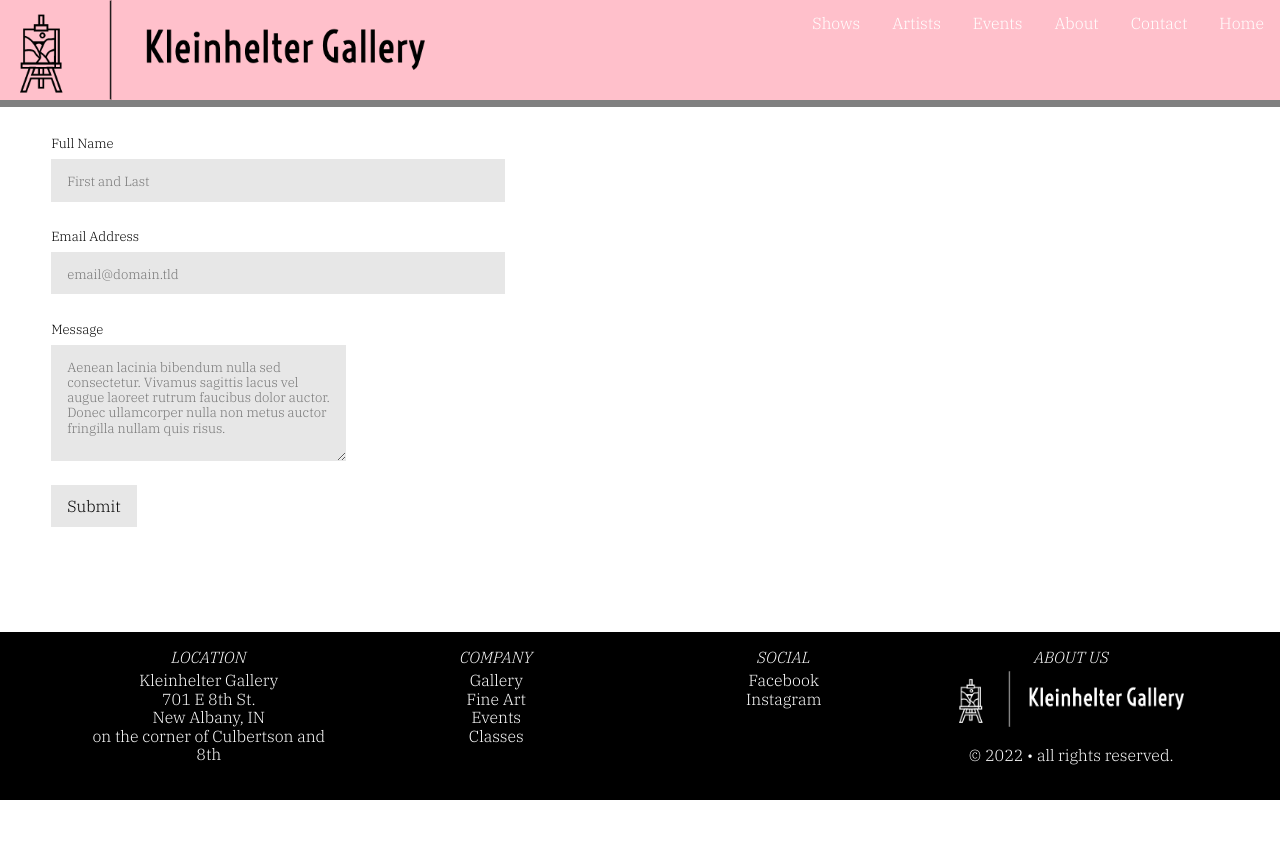
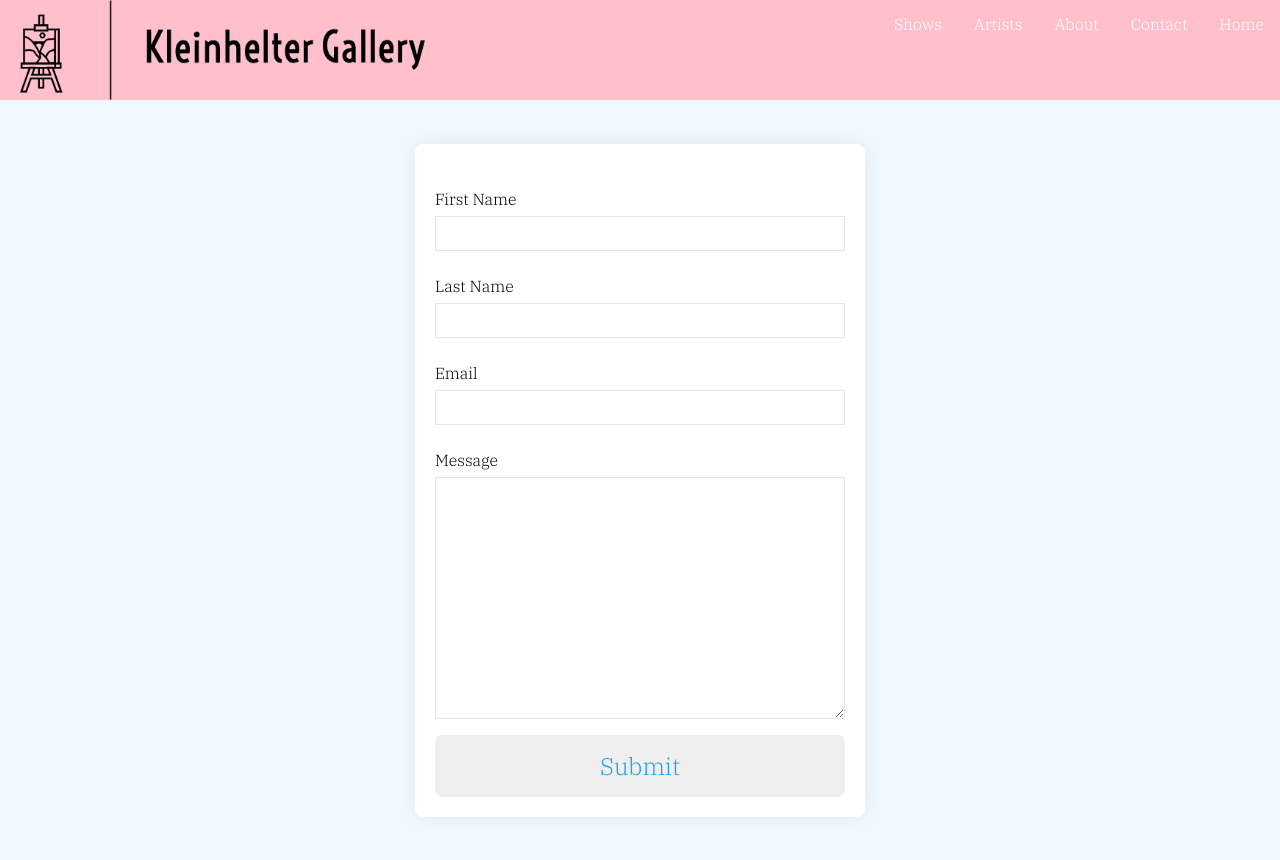
Before and after one commit to GraceKleinhelter/kleinhelter-gallery-online, a plain HTML site: page contact.html in a window 1280 px wide. Shown: the top 860 px of the page. Before the commit the page ends 800 px from the top, so only its background shows below. Drawn offline with nearby package versions, Linux system fonts and the light colour scheme.

Commit message:
created new functioning contact form

```diff
--- a/contact.html
+++ b/contact.html
@@ -12,10 +12,6 @@
         rel="stylesheet">
     <link rel="stylesheet" href="css/display.css">
     <link rel="stylesheet" href="css/gallery-grid.css">
-    <link rel="stylesheet" href="css/normalize.css">
-    <link rel="stylesheet" href="css/small.css">
-    <link rel="stylesheet" href="css/medium.css">
-    <link rel="stylesheet" href="css/large.css">
 </head>
 
 <body>
@@ -32,7 +28,6 @@
                     <li><a class="active" href="index.html">Home</a></li>
                     <li><a href="contact.html">Contact</a></li>
                     <li><a href="about.html">About</a></li>
-                    <li><a href="events.html">Events</a></li>
                     <li><a href="artists.html">Artists</a></li>
                     <li><a href="shows.html">Shows</a></li>
                 </ul>
@@ -41,50 +36,37 @@
         </div>
     </header>
     <main>
-        <!-- JavaScript for Contact Form
-        <div class="container">
-            <form onsubmit="sendEmail(); reset(); return false;">
-                <h3>Join Our Mailing List!</h3>
-                <input type="text" id="name" placeholder="Your Name" required>
-                <input type="email" id="email" placeholder="Email id" required>
-                <input type="text" id="phone" placeholder="Phone no." required>
-                <textarea id="message" rows="4" placeholder="Comments"></textarea>
-                <button type="submit">Send</button>
-            </form>
-        </div>
-        -->
-
-        <!-- no Java Script
-        <div class="container">
-        <form action="https://formspree.io/f/xayvlzlq" method="POST">
-            <h3>Join Our Mailing List!</h3>
-            <label>
-                <input type="text" id="name" placeholder="Your Name" required>
-            </label>
-            <label>
-                <input type="email" name="email" placeholder="Email">
-            </label>
-            <label>
-                <textarea name="message" placeholder="Comments"></textarea>
-            </label>
-         \ -->
 
         <title>Contact Form</title>
-        <section class="form-container">
-        <form id="fs-frm" name="simple-contact-form" accept-charset="utf-8" action="https://formspree.io/f/xayvlzlq" method="post">
-            <fieldset id="fs-frm-inputs">
-              <label for="full-name">Full Name</label>
-              <input type="text" name="name" id="full-name" placeholder="First and Last" required="">
-              <label for="email-address">Email Address</label>
-              <input type="email" name="_replyto" id="email-address" placeholder="email@domain.tld" required="">
-              <label for="message">Message</label>
-              <textarea rows="5" name="message" id="message" placeholder="Aenean lacinia bibendum nulla sed consectetur. Vivamus sagittis lacus vel augue laoreet rutrum faucibus dolor auctor. Donec ullamcorper nulla non metus auctor fringilla nullam quis risus." required=""></textarea>
-              <input type="hidden" name="_subject" id="email-subject" value="Contact Form Submission">
-            </fieldset>
-            <input type="submit" value="Submit">
-          </form>
+        <section class="contact-form">
+            <div class="cont-frm-container">
+                <form action="https://formspree.io/f/xayvlzlq" method="POST" id="my-form">
+
+                    <div class="form-group">
+                        <label for="firstName">First Name</label>
+                        <input type="text" id="firstName" name="firstName">
+                    </div>
+
+                    <div class="form-group">
+                        <label for="lastName">Last Name</label>
+                        <input type="text" id="lastName" name="lastName">
+                    </div>
+
+                    <div class="form-group">
+                        <label for="email">Email</label>
+                        <input type="email" id="email" name="email">
+                    </div>
+
+                    <div class="form-group">
+                        <label for="message">Message</label>
+                        <textarea name="message" id="message" cols="30" rows="10"></textarea>
+                    </div>
+
+                    <button class="cont-frm-button" type="submit">Submit</button>
+                </form>
+            </div>
+            <div id="status"></div>
         </section>
-        <body>
 
     </main>
     <footer class="collapsefix">
--- a/css/display.css
+++ b/css/display.css
@@ -32,7 +32,6 @@ header img {
     align-self: center;
 
 }
-
 
 .homepagedisplay {
     background-image: url('images/gallery-interior2.jpg');
@@ -89,7 +88,103 @@ nav ul {
 }
 
 /* end primary nav styling */
+ /* Contact Form*/
 
+.contact-form {
+     height: 100vh;
+     width: 100%;
+     background-color: aliceblue;
+     display: flex;
+     align-items: center;
+     justify-content:center;
+     flex-direction: column;
+
+ }
+
+ .cont-frm-container {
+    width: 80%;
+    max-width: 450px;
+    margin: 0 auto;
+    padding: 20px;
+    box-shadow: 0px 0px 20px #00000010;
+    background-color: white;
+    border-radius: 8px;
+    margin-bottom: 20px;
+ }
+
+ .form-group {
+     width: 100%;
+     margin-top: 20px;
+     font-size: 20px;
+ }
+
+ .form-group input,
+ .form-group textarea {
+     width: 100%;
+     padding: 5px;
+     font-size: 18px;
+     border: 1px solid rgba(128, 128, 128, 0.199);
+     margin-top: 5px;
+ }
+
+ textarea {
+     resize: vertical;
+ }
+
+.cont-frm-button[type="submit"] {
+    width: 100%;
+    border: none;
+    outline: none;
+    padding: 15px;
+    font-size: 24px;
+    border-radius: 8px;
+    color: rgb(27, 166, 247);
+    text-align: center;
+    cursor: pointer;
+    margin-top: 10px;
+    transition: .3s ease background-color;
+}
+
+.cont-frm-button[type="submit"]:hover {
+    background-color: rgb(214, 226, 236);
+}
+
+#status {
+    width: 80%;
+    max-width: 450px;
+    text-align: center;
+    padding: 10px;
+    margin: 0 auto;
+    border-radius: 8px;
+}
+
+#status.success {
+    background-color: rgb(211, 250, 153);
+    animation: status 4s ease forwards;
+}
+
+
+#status.error {
+    background-color: rgb(250, 129, 92);
+    color: white;
+    animation: status 4s ease forwards;
+}
+
+@keyframes status {
+    0% {
+        opacity: 1;
+        pointer-events: all;
+    }
+    90% {
+        opacity: 1;
+        pointer-events: all;
+    }
+    100% {
+        opacity: 0;
+        pointer-events: none;
+    }
+
+}
 
 /* footer styling */
 footer {
@@ -124,216 +219,3 @@ footer h2 {
     padding: 2em;
     margin: 1em;
 }
-
-/* styling for Contact Form
-
-.container {
-    width: 100%;
-    height: vh;
-    background: white;
-    display: flex;
-    align-items: center;
-    justify-content: center;
-}
-
-form {
-    background: none;
-    display: flex;
-    flex-direction: column;
-    padding: 2vw 4vw;
-    width: 65%;
-    max-width: 500px;
-    min-width: 400px;
-    border-radius: 10px;
-}
-
-form h3 {
-    color: #555;
-    font-weight: 800;
-    font-size: large;
-    margin-bottom: 20%;
-}
-
-form input,
-form textarea {
-    border: 0;
-    margin: 10px 0;
-    padding: 20px;
-    outline: none;
-    background: #f5f5f5;
-    font-size: 16px;
-
-}
-
-form button {
-    padding: 15px;
-    background: #6da7b7;
-    color: white;
-    font-size: 18px;
-    border: 0;
-    outline: none;
-    cursor: pointer;
-    width: 150px;
-    margin: 20px auto 0;
-    border-radius: 30px;
-}*
-
-/* List of Artists Page */
-
-.artist-flexbox {
-    display: flex;
-    flex-direction: column;
-
-}
-
-.artist-name {
-    background: rgb(137, 137, 138);
-    max-width: 300px;
-    min-width: min-content;
-    text-align: center;
-    margin: 1.2rem 1.2rem 1.2rem 2rem;
-    padding: 1.5rem;
-    font-size: 18px;
-    font-weight: 300;
-    text-transform: uppercase;
-    color: white;
-
-}
-
-/* reset */
-
-.form-container{
-    background: none;
-    display: flex;
-    flex-direction: column;
-    padding: 2vw 4vw;
-    width: 65%;
-    max-width: 800px;
-    min-width: 400px;
-    border-radius: 10px;
-}
-
-#fs-fm {
-    width: 100%;
-    height: vh;
-    background: white;
-    display: flex;
-    align-items: center;
-    justify-content: center;
-}
-
-#fs-frm input,
-#fs-frm select,
-#fs-frm textarea,
-#fs-frm fieldset,
-#fs-frm optgroup,
-#fs-frm label,
-#fs-frm #card-element:disabled {
-    font-size: 100%;
-    color: inherit;
-    border: none;
-    border-radius: 0;
-    display: block;
-    width: 65%;
-    padding: 0;
-    margin: 0;
-    -webkit-appearance: none;
-    -moz-appearance: none;
-}
-
-#fs-frm label,
-#fs-frm legend,
-#fs-frm ::placeholder {
-    font-size: .825rem;
-    margin-bottom: .5rem;
-    padding-top: .2rem;
-    display: flex;
-    align-items: baseline;
-}
-
-/* border, padding, margin, width */
-#fs-frm input,
-#fs-frm select,
-#fs-frm textarea,
-#fs-frm #card-element {
-    border: none;
-    background-color: rgba(229, 229, 229, 0.9);
-    padding: .75em 1rem;
-    margin-bottom: 1.5rem;
-}
-
-#fs-frm input:focus,
-#fs-frm select:focus,
-#fs-frm textarea:focus {
-    background-color: white;
-    outline-style: solid;
-    outline-width: thin;
-    outline-color: gray;
-    outline-offset: -1px;
-}
-
-#fs-frm [type="text"],
-#fs-frm [type="email"] {
-    width: 100%;
-}
-
-#fs-frm [type="button"],
-#fs-frm [type="submit"],
-#fs-frm [type="reset"] {
-    width: auto;
-    cursor: pointer;
-    -webkit-appearance: button;
-    -moz-appearance: button;
-    appearance: button;
-}
-
-#fs-frm [type="button"]:focus,
-#fs-frm [type="submit"]:focus,
-#fs-frm [type="reset"]:focus {
-    outline: none;
-}
-
-#fs-frm [type="submit"],
-#fs-frm [type="reset"] {
-    margin-bottom: 0;
-}
-
-#fs-frm select {
-    text-transform: none;
-}
-
-#fs-frm [type="checkbox"] {
-    -webkit-appearance: checkbox;
-    -moz-appearance: checkbox;
-    appearance: checkbox;
-    display: inline-block;
-    width: auto;
-    margin: 0 .5em 0 0 !important;
-}
-
-#fs-frm [type="radio"] {
-    -webkit-appearance: radio;
-    -moz-appearance: radio;
-    appearance: radio;
-}
-
-/* address, locale */
-#fs-frm fieldset.locale input[name="city"],
-#fs-frm fieldset.locale select[name="state"],
-#fs-frm fieldset.locale input[name="postal-code"] {
-    display: inline;
-}
-
-#fs-frm fieldset.locale input[name="city"] {
-    width: 52%;
-}
-
-#fs-frm fieldset.locale select[name="state"],
-#fs-frm fieldset.locale input[name="postal-code"] {
-    width: 20%;
-}
-
-#fs-frm fieldset.locale input[name="city"],
-#fs-frm fieldset.locale select[name="state"] {
-    margin-right: 3%;
-}
--- a/css/gallery-grid.css
+++ b/css/gallery-grid.css
@@ -1,9 +1,9 @@
+
 html,
 body {
     height: 100%;
 
 }
-
 
 html {
     -webkit-text-size-adjust: 100%;
@@ -15,7 +15,6 @@ html {
     -webkit-box-sizing: border-box;
     box-sizing: border-box;
 }
-
 
 body {
     display: grid;
--- a/js/contact.js
+++ b/js/contact.js
@@ -0,0 +1,32 @@
+var form = document.getElementById("my-form");
+
+    async function handleSubmit(event) {
+      event.preventDefault();
+      var status = document.getElementById("status");
+      var data = new FormData(event.target);
+      fetch(event.target.action, {
+        method: form.method,
+        body: data,
+        headers: {
+            'Accept': 'application/json'
+        }
+      }).then(response => {
+        if (response.ok) {
+          status.classList.add('success');
+          status.innerHTML = "Thank you!";
+          form.reset()
+        } else {
+          response.json().then(data => {
+            if (Object.hasOwn(data, 'errors')) {
+              status.classList.add('error');
+              status.innerHTML = data["errors"].map(error => error["message"]).join(", ")
+            } else {
+              status.innerHTML = "Oops! There was a problem submitting your form"
+            }
+          })
+        }
+      }).catch(error => {
+        status.innerHTML = "Oops! There was a problem submitting your form"
+      });
+    }
+    form.addEventListener("submit", handleSubmit)
```
